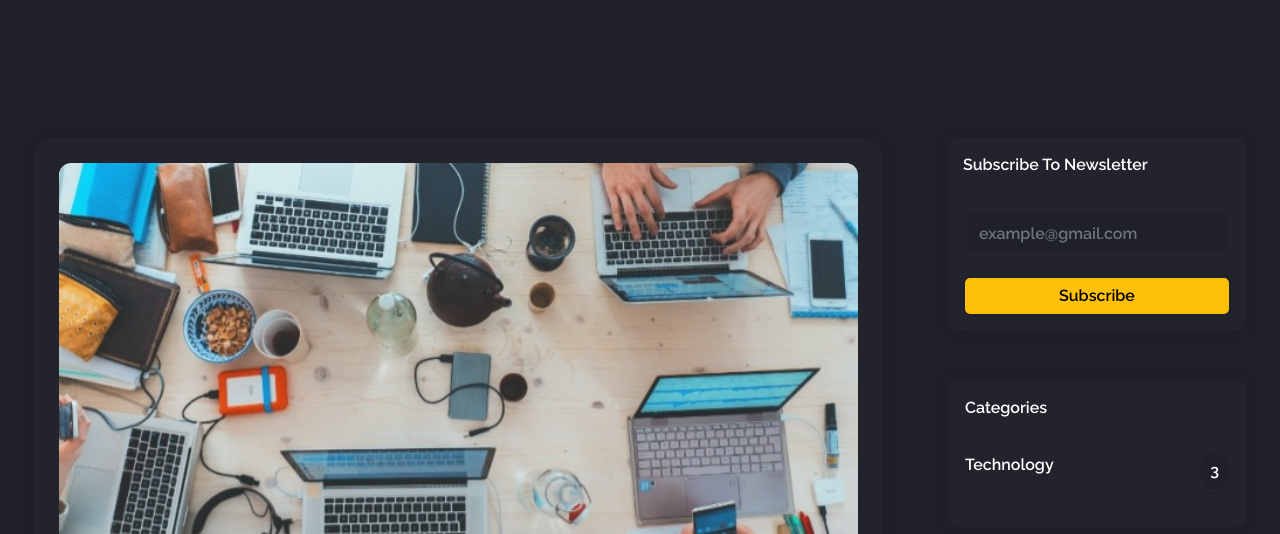
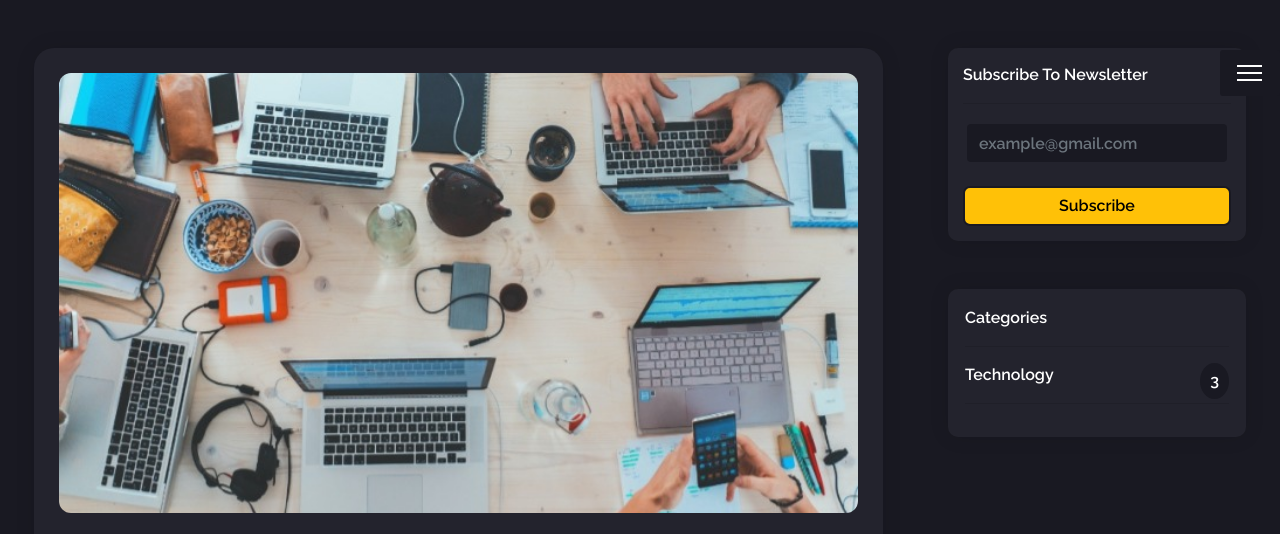
Before and after one commit to Benrobo/Blog-Site-V2.1, a plain HTML site: page posts.html in a window 1280 px wide. Shown: the top 534 px of the page. Drawn offline with nearby package versions, Linux system fonts and the light colour scheme.

Commit message:
in progres

```diff
--- a/css/posts.css
+++ b/css/posts.css
@@ -4,7 +4,7 @@
 
 .posts-container{
     position: relative;
-    top:100px;
+    top:10px;
     width:100%;
     height:100vh;
 }
--- a/css/style.css
+++ b/css/style.css
@@ -105,7 +105,6 @@ a {
   border-radius: 30px;
 }
 
-<<<<<<< HEAD
 .container-column .sidebar-footer .socials {
   display: flex;
   flex-direction: column;
@@ -117,7 +116,7 @@ a {
 }
 .container-column .sidebar-footer .socials a {
   padding: 10px;
-=======
+}
 .sidebar-column hr {
   background-color: #777;
   margin: 0px auto;
@@ -177,7 +176,6 @@ a {
 
 
 .sidebar-column .sidebar-footer .socials a {
->>>>>>> a511276f27c968d98408680f44b2cc47ae7e8af5
   color: #ccc;
   text-decoration: none;
   font-size: 15px !important;
--- a/css/variables.css
+++ b/css/variables.css
@@ -7,7 +7,7 @@
  --shadow: 0px 0px 5px #00000083;
  --shadow-btn:0px 0px 2px #dc143b;
  --border: #dc143b;
- --average-dark-color:#20202a;
+ --average-dark-color:#191922;
  --custom-dark-color:#23232d;
  --border-orenge:#ffc107;
  /* headind styles */
```
Also changed, not shown: Index.html (+0 -13 lines).
